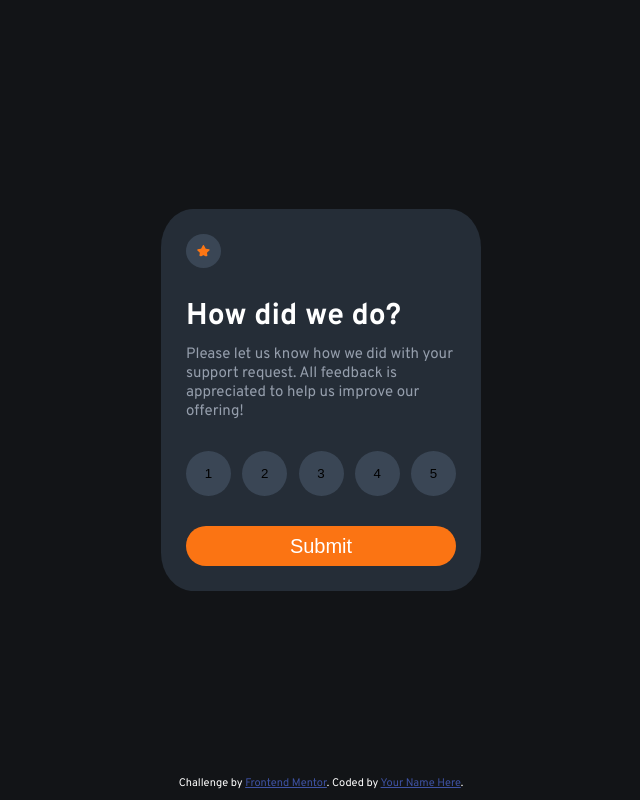
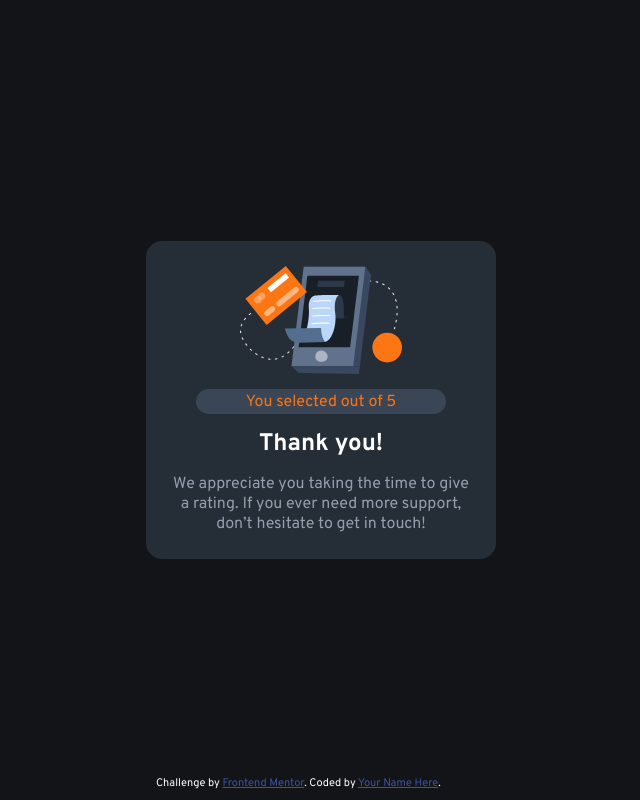
Before and after one commit to yefwal/interactiveRating, a plain HTML site: page index.html in a window 1280 px wide. Both pictures are taken after a click on the button "Submit". Shown: the whole page, without its empty margins (319-959 px from the left). Drawn offline with Linux system fonts and the light colour scheme.

Commit message:
- learned that there's other way to make a pop up   without needing to refresh a page   - can use CSS, HTML, and JS to do it
- the 'hard' part was honestly the JS
  - will work on that more in the more advanced version
    of the Odin Project Course

```diff
--- a/app.js
+++ b/app.js
@@ -0,0 +1,15 @@
+const form1 = document.querySelector(".container");
+const subBtn = document.querySelector("#submit");
+const form2 = document.querySelector(".form2");
+const rate = document.querySelector("#rate");
+const feedback = document.querySelectorAll(".feedback");
+
+subBtn.addEventListener("click", () =>
+  form2.classList.remove("hidden")((form1.style.display = "none"))
+);
+
+feedback.forEach((a) =>
+  a.addEventListener("click", () => {
+    rate.innerHTML = a.innerHTML;
+  })
+);
--- a/index.html
+++ b/index.html
@@ -21,15 +21,15 @@
     <title>Interactive rating component</title>
   </head>
   <body>
+    <div class="card">
       <div class="container">
-      <!-- Rating state start -->
         <div class="form1">
           <img class="star" src="/images/icon-star.svg" alt="star" />
 
           <h1 class="title">How did we do?</h1>
           <span class="main1"
-          >Please let us know how we did with your support request. All feedback
-          is appreciated to help us improve our offering!</span
+            >Please let us know how we did with your support request. All
+            feedback is appreciated to help us improve our offering!</span
           >
           <div class="feedArea">
             <button class="feedback">1</button>
@@ -38,19 +38,21 @@
             <button class="feedback">4</button>
             <button class="feedback">5</button>
           </div>
-
-        <button class="submit">Submit</button>
+        </div>
+        <button id="submit">Submit</button>
       </div>
       <!-- Rating state end -->
       <!-- Thank you state start -->
-      <!-- <div class="form2">
-        You selected
-        Add rating here
-        out of 5 Thank you! We appreciate you taking the time to give a rating.
-        If you ever need more support, don’t hesitate to get in touch!
-      </div> -->
-
-      <!-- Thank you state end -->
+      <div class="form2 hidden">
+        <img src="./images/illustration-thank-you.svg" alt="thank you" />
+        <div class="chip">
+          <p>You selected <span id="rate"></span> out of 5</p>
+        </div>
+        <h2 class="title">Thank you!</h2>
+        <p class="description">
+          We appreciate you taking the time to give a rating. If you ever need
+          more support, don’t hesitate to get in touch!
+        </p>
       </div>
 
       <div class="footer">
@@ -61,6 +63,7 @@
           >. Coded by <a href="#">Your Name Here</a>.
         </div>
       </div>
+    </div>
 
     <script src="app.js"></script>
   </body>
--- a/styles.css
+++ b/styles.css
@@ -1,28 +1,33 @@
 @import url("https://fonts.googleapis.com/css2?family=Overpass:wght@400;700&display=swap");
-
-*,
-*::before,
-*::after {
-  box-sizing: border-box;
+:root {
+  --Orange: hsl(25, 97%, 53%);
+  --White: hsl(0, 0%, 100%);
+  --Light-Grey: hsl(217, 12%, 63%);
+  --Medium-Grey: hsl(216, 12%, 54%);
+  --Dark-Blue: hsl(213, 19%, 18%);
+  --Very-Dark-Blue: hsl(216, 12%, 8%);
+  --secondary: hsl(213deg, 20%, 22%);
+}
+* {
   padding: 0;
   margin: 0;
+  box-sizing: border-box;
+  font-family: "Overpass", sans-serif;
 }
 
-html,
 body {
-  width: 100%;
-  height: 100%;
-  margin: 0;
-  padding: 0;
-  font-family: "Overpass", sans-serif;
-  background-color: #121417;
+  min-height: 100vh;
   display: flex;
-  flex-direction: column;
+  align-items: center;
   justify-content: center;
-  align-items: center;
-  font-size: 15px;
+  background-color: var(--Very-Dark-Blue);
 }
 
+.card {
+  background-color: var(--Dark-Blue);
+  border-radius: 1rem;
+  width: 350px;
+}
 /* footer  */
 
 .footer {
@@ -44,18 +49,16 @@ body {
   color: hsl(228, 45%, 44%);
 }
 
-/* body */
+/* form1 */
 .container {
+  padding: 2rem;
   display: flex;
-  justify-content: center;
-  align-items: center;
-  width: 25%;
+  flex-direction: column;
 }
 
 .form1 {
   display: flex;
   flex-direction: column;
-  padding: 25px;
   background-color: #252d37;
   color: #959eac;
   border-radius: 10%;
@@ -93,17 +96,21 @@ body {
   margin-bottom: 30px;
 }
 
+.feedback:focus {
+  background-color: #959eac;
+}
+
 .feedback:hover {
   cursor: pointer;
   background-color: #959eac;
-  transition: 0.7s;
+  transition: 0.3s;
 }
 
 .feedback:active {
   background-color: #fb7413;
 }
 
-.submit {
+#submit {
   background-color: #fb7413;
   color: white;
   border: none;
@@ -112,12 +119,43 @@ body {
   border-radius: 40px;
 }
 
-.submit:hover {
+#submit:hover {
   cursor: pointer;
 }
 
-.submit:active {
+#submit:active {
   background-color: #ffffff;
   color: #fb7413;
-  transition: 0.7s;
+  transition: 0.2s;
 }
+
+/* form2 */
+
+.form2 {
+  display: flex;
+  flex-direction: column;
+  align-items: center;
+  text-align: center;
+  gap: 15px;
+  padding: 25px;
+}
+
+.chip {
+  color: #fb7413;
+  background-color: #3a4655;
+  border-radius: 40px;
+  width: 250px;
+  height: 25px;
+  text-align: center;
+  display: flex;
+  justify-content: center;
+  align-items: center;
+}
+
+.description {
+  color: #959eac;
+}
+
+.hidden {
+  display: none;
+}
```
Lines whose indentation alone changed are shown as unchanged.
